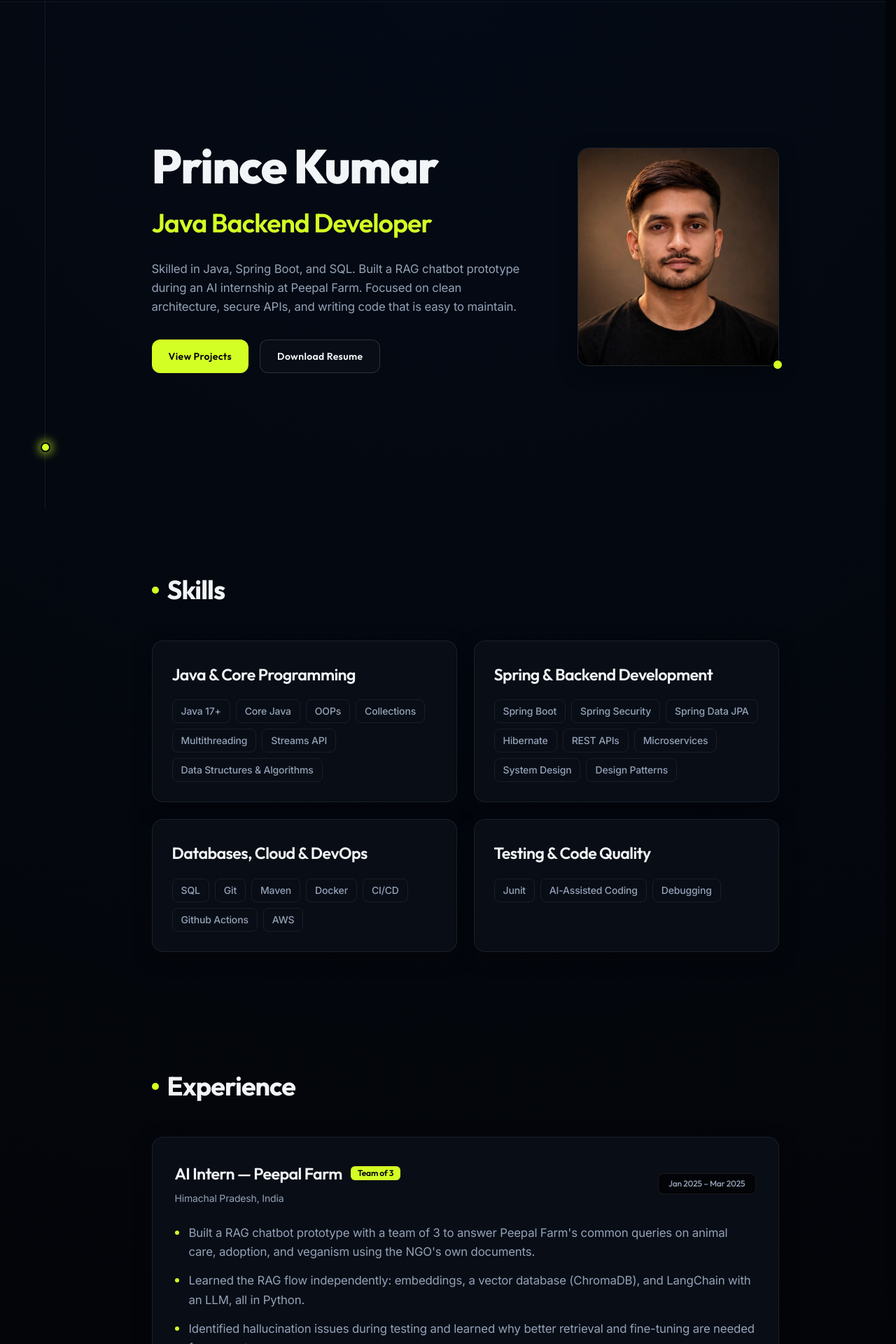
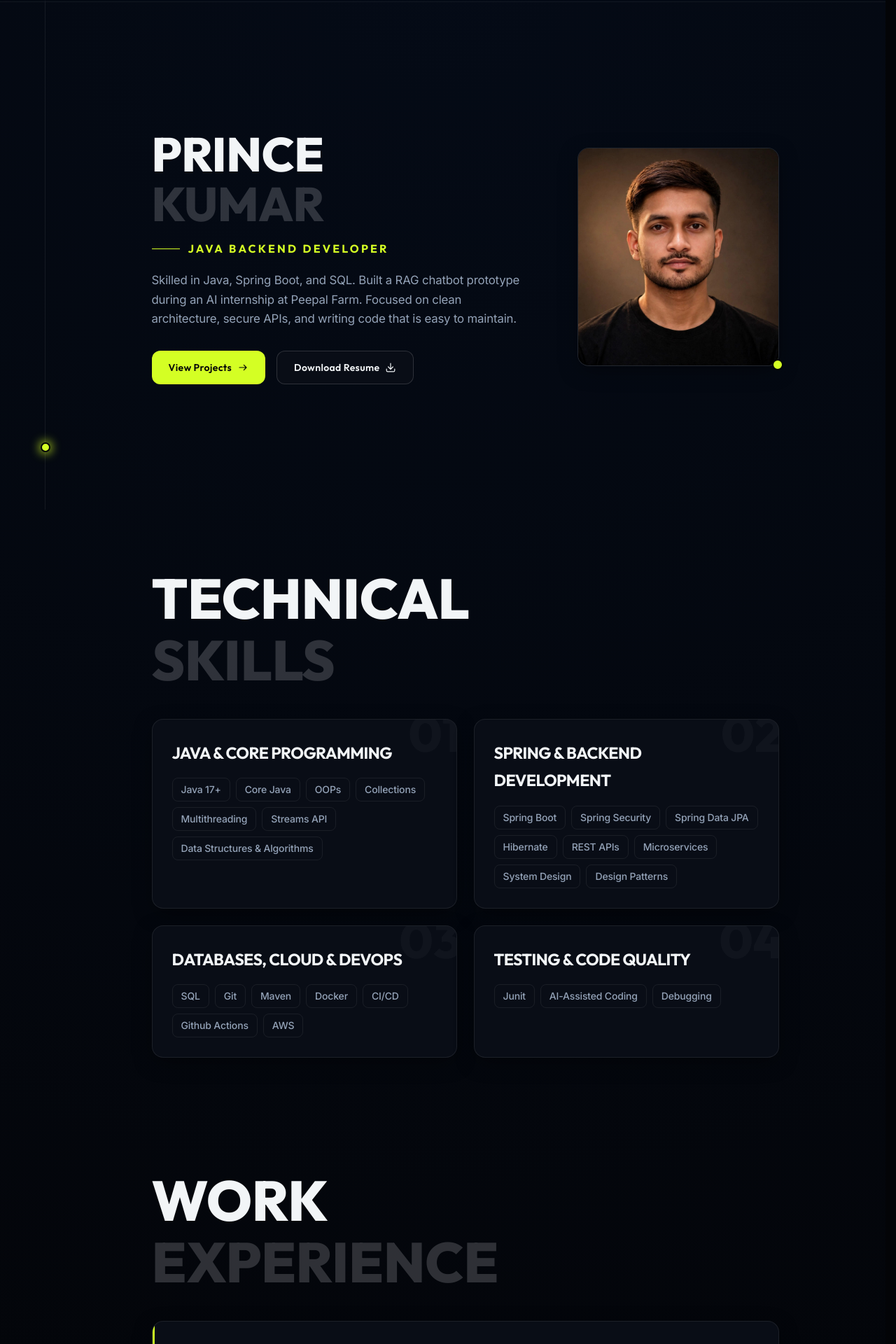
Before and after one commit to prince2404/prince-kumar-portfolio, a Next.js app: page / in a window 1280 px wide. Shown: the part 72-1992 px from the top of the page at 70% size. Built offline with nearby package versions, Linux system fonts and the light colour scheme.

Commit message:
update font

```diff
--- a/src/app/globals.css
+++ b/src/app/globals.css
@@ -12,6 +12,7 @@
 
   /* Fluid, balanced typographic scale */
   --step-hero: clamp(2.35rem, 4.2vw + 1rem, 4.25rem);
+  --step-stage: clamp(2.5rem, 5vw + 1rem, 5rem);
   --step-h2: clamp(1.65rem, 2.2vw + 0.85rem, 2.35rem);
   --step-h3: clamp(1.2rem, 1vw + 0.85rem, 1.45rem);
   --step-body: clamp(0.95rem, 0.3vw + 0.88rem, 1.05rem);
@@ -49,7 +50,7 @@ h1, h2, h3, h4 {
   outline-offset: 3px;
 }
 
-/* Clean, line-free ambient background (removed blue grid lines) */
+/* Clean, line-free ambient background */
 .bg-system-grid {
   background-color: var(--color-midnight);
   background-image: radial-gradient(
@@ -67,6 +68,15 @@ h1, h2, h3, h4 {
   scrollbar-width: none;
 }
 
+/* Muted solid text for the second word in section headers (reference style) */
+.stage-muted-text {
+  color: rgba(242, 245, 247, 0.18);
+}
+
+.group:hover .stage-muted-text {
+  color: rgba(212, 255, 36, 0.25);
+}
+
 @media (prefers-reduced-motion: reduce) {
   html {
     scroll-behavior: auto;
--- a/src/app/page.tsx
+++ b/src/app/page.tsx
@@ -5,6 +5,7 @@ import SkillsSection from "@/components/SkillsSection";
 import ExperienceSection from "@/components/ExperienceSection";
 import ProjectsSection from "@/components/ProjectsSection";
 import ContactSection from "@/components/ContactSection";
+import Footer from "@/components/Footer";
 
 export default function HomePage() {
   return (
@@ -23,6 +24,9 @@ export default function HomePage() {
         <ProjectsSection />
         <ContactSection />
       </main>
+
+      {/* Footer */}
+      <Footer />
     </div>
   );
 }
--- a/src/components/ExperienceSection.tsx
+++ b/src/components/ExperienceSection.tsx
@@ -8,14 +8,20 @@ export default function ExperienceSection() {
     <section id="experience" className="py-14 sm:py-16 md:py-20">
       <StageHeader title={experience.heading} />
 
-      <article className="group rounded-2xl border border-white/[0.08] bg-surface p-6 shadow-card-subtle transition-colors duration-200 hover:border-white/[0.15] sm:p-8">
+      <article className="group relative overflow-hidden rounded-2xl border border-white/[0.08] bg-surface p-6 shadow-card-subtle transition-all duration-300 hover:border-lime/30 hover:shadow-lg hover:shadow-lime/[0.04] sm:p-8">
+        {/* Accent left border */}
+        <div
+          aria-hidden="true"
+          className="absolute inset-y-0 left-0 w-[3px] bg-gradient-to-b from-lime via-lime/40 to-transparent transition-all duration-300 group-hover:via-lime"
+        />
+
         <div className="flex flex-col justify-between gap-3 sm:flex-row sm:items-center">
           <div>
             <div className="flex flex-wrap items-center gap-3">
-              <h3 className="font-display text-[length:var(--step-h3)] font-semibold tracking-tight text-primaryText transition-colors duration-200 group-hover:text-lime">
+              <h3 className="font-display text-[length:var(--step-h3)] font-bold uppercase tracking-tight text-primaryText transition-colors duration-200 group-hover:text-lime">
                 {experience.role} — {experience.company}
               </h3>
-              <span className="rounded-md bg-lime px-2.5 py-0.5 font-display text-xs font-semibold text-midnight">
+              <span className="rounded-md bg-lime px-2.5 py-0.5 font-display text-xs font-semibold uppercase tracking-wider text-midnight">
                 {experience.teamSummary}
               </span>
             </div>
--- /dev/null
+++ b/src/components/Footer.tsx
@@ -0,0 +1,22 @@
+import { portfolioData } from "@/data/portfolio";
+
+export default function Footer() {
+  const { identity } = portfolioData;
+  const currentYear = new Date().getFullYear();
+
+  return (
+    <div className="mx-auto max-w-5xl px-4 pl-10 sm:pl-14 md:px-8 md:pl-20 lg:pl-24">
+      <div className="border-t border-white/[0.06] py-8">
+        <div className="flex flex-col items-center justify-between gap-4 sm:flex-row">
+          <p className="font-display text-xs font-medium uppercase tracking-[0.15em] text-mutedText/60">
+            © {currentYear} {identity.name}. All rights reserved.
+          </p>
+          <p className="font-display text-xs font-medium text-mutedText/40">
+            Designed & Built with{" "}
+            <span className="text-lime">♥</span>
+          </p>
+        </div>
+      </div>
+    </div>
+  );
+}
--- a/src/components/HeroSection.tsx
+++ b/src/components/HeroSection.tsx
@@ -3,6 +3,7 @@ import { portfolioData } from "@/data/portfolio";
 
 export default function HeroSection() {
   const { identity } = portfolioData;
+  const nameParts = identity.name.split(" ");
 
   return (
     <section
@@ -32,15 +33,27 @@ export default function HeroSection() {
           </div>
         </div>
 
-        {/* Text Content: Name, Title, Paragraph, and 2 Action Buttons only */}
+        {/* Text Content */}
         <div className="order-2 flex-1 text-center md:order-1 md:text-left">
-          <h1 className="font-display text-[length:var(--step-hero)] font-extrabold leading-[1.08] tracking-tight text-primaryText">
-            {identity.name}
+          {/* Two-tone uppercase name */}
+          <h1 className="font-display font-extrabold uppercase tracking-tight leading-[1.05]">
+            <span className="block text-[length:var(--step-hero)] text-primaryText">
+              {nameParts[0]}
+            </span>
+            {nameParts.length > 1 && (
+              <span className="block text-[length:var(--step-hero)] stage-muted-text">
+                {nameParts.slice(1).join(" ")}
+              </span>
+            )}
           </h1>
 
-          <p className="mt-3 font-display text-[length:var(--step-h2)] font-semibold tracking-tight text-lime">
-            {identity.role}
-          </p>
+          {/* Role badge */}
+          <div className="mt-4 flex items-center justify-center gap-3 md:justify-start">
+            <span className="h-px w-6 bg-lime sm:w-10" />
+            <p className="font-display text-sm font-bold uppercase tracking-[0.2em] text-lime sm:text-base">
+              {identity.role}
+            </p>
+          </div>
 
           <p className="mx-auto mt-5 max-w-xl text-[length:var(--step-body)] leading-relaxed text-mutedText md:mx-0">
             {identity.heroSummary}
@@ -49,17 +62,24 @@ export default function HeroSection() {
           <div className="mt-8 flex flex-wrap items-center justify-center gap-4 md:justify-start">
             <a
               href="#projects"
-              className="inline-flex min-h-[48px] items-center justify-center rounded-xl bg-lime px-6 py-3 font-display text-sm font-semibold tracking-wide text-midnight transition-all duration-200 hover:-translate-y-0.5 hover:shadow-lg active:translate-y-0"
+              className="group inline-flex min-h-[48px] items-center justify-center gap-2 rounded-xl bg-lime px-6 py-3 font-display text-sm font-semibold tracking-wide text-midnight transition-all duration-200 hover:-translate-y-0.5 hover:shadow-lg hover:shadow-lime/20 active:translate-y-0"
             >
               View Projects
+              <svg xmlns="http://www.w3.org/2000/svg" viewBox="0 0 20 20" fill="currentColor" className="h-4 w-4 transition-transform duration-200 group-hover:translate-x-0.5" aria-hidden="true">
+                <path fillRule="evenodd" d="M3 10a.75.75 0 0 1 .75-.75h10.638l-3.22-3.22a.75.75 0 1 1 1.06-1.06l4.5 4.5a.75.75 0 0 1 0 1.06l-4.5 4.5a.75.75 0 1 1-1.06-1.06l3.22-3.22H3.75A.75.75 0 0 1 3 10Z" clipRule="evenodd" />
+              </svg>
             </a>
 
             <a
               href={identity.resumePdfPath}
               download
-              className="inline-flex min-h-[48px] items-center justify-center rounded-xl border border-white/15 bg-surface px-6 py-3 font-display text-sm font-semibold tracking-wide text-primaryText transition-all duration-200 hover:-translate-y-0.5 hover:border-lime hover:text-lime"
+              className="group inline-flex min-h-[48px] items-center justify-center gap-2 rounded-xl border border-white/15 bg-surface px-6 py-3 font-display text-sm font-semibold tracking-wide text-primaryText transition-all duration-200 hover:-translate-y-0.5 hover:border-lime hover:text-lime"
             >
               Download Resume
+              <svg xmlns="http://www.w3.org/2000/svg" viewBox="0 0 20 20" fill="currentColor" className="h-4 w-4 transition-transform duration-200 group-hover:translate-y-0.5" aria-hidden="true">
+                <path d="M10.75 2.75a.75.75 0 0 0-1.5 0v8.614L6.295 8.235a.75.75 0 1 0-1.09 1.03l4.25 4.5a.75.75 0 0 0 1.09 0l4.25-4.5a.75.75 0 0 0-1.09-1.03l-2.955 3.129V2.75Z" />
+                <path d="M3.5 12.75a.75.75 0 0 0-1.5 0v2.5A2.75 2.75 0 0 0 4.75 18h10.5A2.75 2.75 0 0 0 18 15.25v-2.5a.75.75 0 0 0-1.5 0v2.5c0 .69-.56 1.25-1.25 1.25H4.75c-.69 0-1.25-.56-1.25-1.25v-2.5Z" />
+              </svg>
             </a>
           </div>
         </div>
--- a/src/components/SkillsSection.tsx
+++ b/src/components/SkillsSection.tsx
@@ -9,13 +9,21 @@ export default function SkillsSection() {
       <StageHeader title={skills.heading} />
 
       <div className="grid grid-cols-1 gap-5 sm:grid-cols-2 sm:gap-6">
-        {skills.groups.map((group) => (
+        {skills.groups.map((group, idx) => (
           <article
             key={group.category}
-            className="group flex flex-col justify-between rounded-2xl border border-white/[0.08] bg-surface p-6 shadow-card-subtle transition-all duration-200 hover:-translate-y-0.5 hover:border-white/[0.15] sm:p-7"
+            className="group relative flex flex-col justify-between overflow-hidden rounded-2xl border border-white/[0.08] bg-surface p-6 shadow-card-subtle transition-all duration-300 hover:-translate-y-1 hover:border-lime/30 hover:shadow-lg hover:shadow-lime/[0.04] sm:p-7"
           >
-            <div>
-              <h3 className="font-display text-[length:var(--step-h3)] font-semibold tracking-tight text-primaryText transition-colors duration-200 group-hover:text-lime">
+            {/* Decorative index number */}
+            <span
+              aria-hidden="true"
+              className="absolute -right-2 -top-4 font-display text-7xl font-extrabold text-white/[0.03] transition-colors duration-300 group-hover:text-lime/[0.06]"
+            >
+              {String(idx + 1).padStart(2, "0")}
+            </span>
+
+            <div className="relative">
+              <h3 className="font-display text-[length:var(--step-h3)] font-bold uppercase tracking-tight text-primaryText transition-colors duration-200 group-hover:text-lime">
                 {group.category}
               </h3>
 
@@ -26,7 +34,7 @@ export default function SkillsSection() {
                 {group.items.map((skill) => (
                   <li
                     key={skill}
-                    className="rounded-lg border border-white/[0.07] bg-midnight/80 px-3 py-1.5 text-xs font-medium text-mutedText transition-colors duration-150 hover:border-lime/50 hover:text-primaryText sm:text-sm"
+                    className="rounded-lg border border-white/[0.07] bg-midnight/80 px-3 py-1.5 text-xs font-medium text-mutedText transition-all duration-200 hover:-translate-y-0.5 hover:border-lime/50 hover:text-primaryText sm:text-sm"
                   >
                     {skill}
                   </li>
--- a/src/components/StageHeader.tsx
+++ b/src/components/StageHeader.tsx
@@ -3,14 +3,25 @@ interface StageHeaderProps {
 }
 
 export default function StageHeader({ title }: StageHeaderProps) {
+  const words = title.split(" ");
+  const firstWord = words[0];
+  const restWords = words.slice(1).join(" ");
+
   return (
-    <div className="group mb-10 inline-flex items-center gap-3">
-      <span
-        aria-hidden="true"
-        className="h-2.5 w-2.5 rounded-full bg-lime transition-transform duration-300 group-hover:scale-125"
-      />
-      <h2 className="font-display text-[length:var(--step-h2)] font-bold tracking-tight text-primaryText transition-colors duration-200 group-hover:text-lime">
-        {title}
+    <div className="group mb-10">
+      <h2 className="font-display font-extrabold uppercase tracking-tight leading-[1.1]">
+        <span
+          className="block text-[length:var(--step-stage)] text-primaryText transition-colors duration-200 group-hover:text-lime"
+        >
+          {firstWord}
+        </span>
+        {restWords && (
+          <span
+            className="block text-[length:var(--step-stage)] stage-muted-text transition-colors duration-200"
+          >
+            {restWords}
+          </span>
+        )}
       </h2>
     </div>
   );
--- a/src/data/portfolio.ts
+++ b/src/data/portfolio.ts
@@ -31,7 +31,7 @@ export const portfolioData = {
   },
 
   skills: {
-    heading: "Skills",
+    heading: "Technical Skills",
     groups: [
       {
         category: "Java & Core Programming",
@@ -78,7 +78,7 @@ export const portfolioData = {
   },
 
   experience: {
-    heading: "Experience",
+    heading: "Work Experience",
     role: "AI Intern",
     company: "Peepal Farm",
     period: "Jan 2025 – Mar 2025",
@@ -92,7 +92,7 @@ export const portfolioData = {
   },
 
   projects: {
-    heading: "Projects",
+    heading: "Recent Projects",
     items: [
       {
         id: "ask-healthcare",
@@ -129,6 +129,6 @@ export const portfolioData = {
   },
 
   contact: {
-    heading: "Contact",
+    heading: "Let's Connect",
   },
 };
```
Also changed, not shown: src/components/ContactSection.tsx (+4 -4 lines), src/components/ProjectsSection.tsx (+15 -10 lines).
